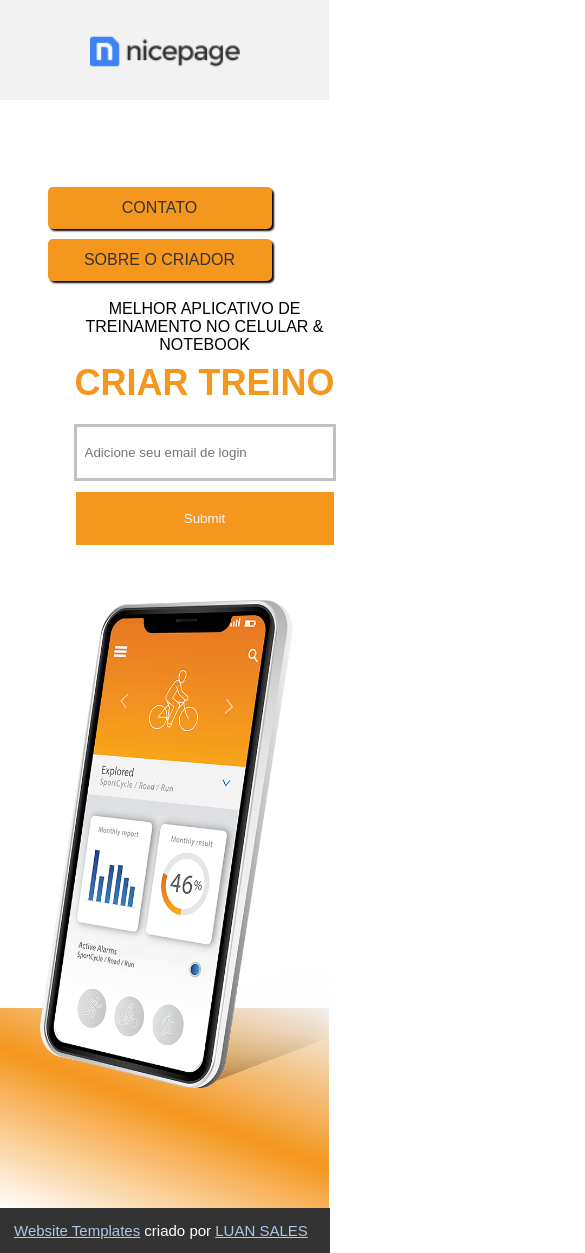
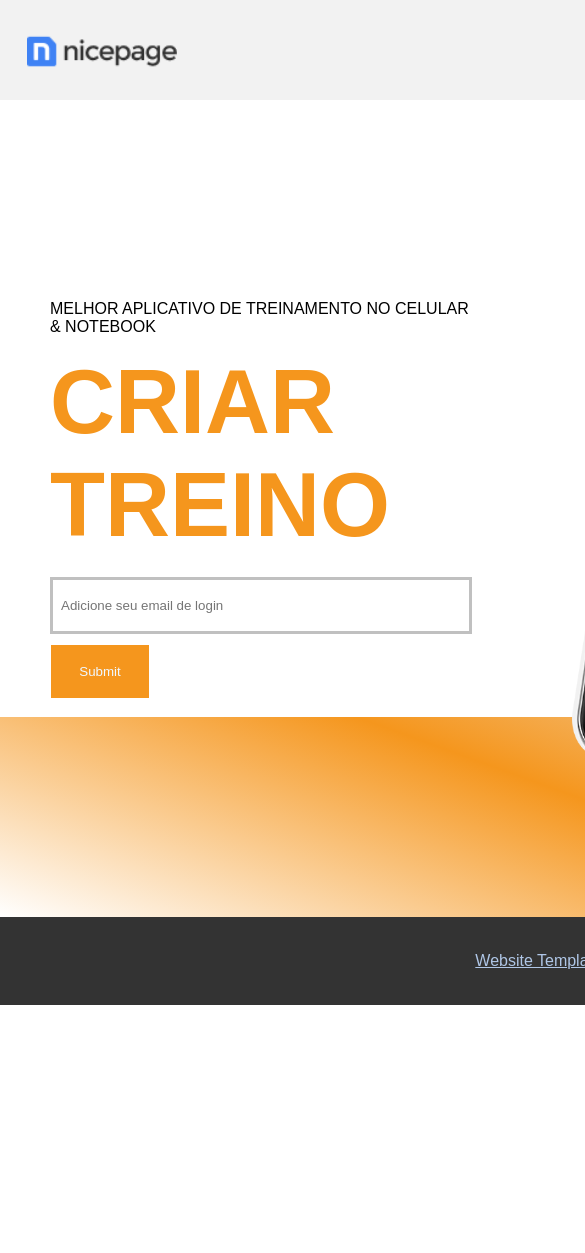
Before and after one commit to LuanSalesx/luan.github.io, a plain HTML site: page index.html in a window 390 px wide. Shown: the top 1253 px of the page, 585 px wide, since content can reach past the window. After the commit the page ends 1005 px from the top, so only its background shows below. Drawn offline with Linux system fonts and the light colour scheme; files whose address does not match are found by name.

Commit message:
remove for media.

```diff
--- a/style/style.css
+++ b/style/style.css
@@ -109,65 +109,3 @@ footer{
 footer a{
     color: #AFC6E6;
 }
-
-@media(max-width:800px) {
-    header{
-        width: 329px;
-        text-align: center;
-    }
-    header .menu {
-        flex-direction: column;
-        align-items:center;
-        margin-top: 80px;
-    }
-    header .menu .contato, .sobre-contato {
-        margin-bottom: 10px;
-        text-align: center;
-        width: 200px;
-    }
-    header .menu .contato:hover{
-        background-color: #Ffff
-    }
-    header .menu .sobre-contato:hover{
-        background-color: #ffff;
-        color: #F5961D;
-    }
-    header .menu .contato a:hover{
-        color: #F5961D;
-    }
-    .sobre-contato a:hover{
-        color: #F5961D;
-    }
-    .text1 {
-    margin-bottom: 8px;
-    }
-    .text2 h1{
-        font-size: 36px;
-    }
-    .button{
-        width: 260px;
-    }
-    .email{
-        width: 240px;
-    }
-
-    .container-da-img{
-        margin-top: 500px;
-        margin-left: -319px;
-    }
-    img{
-        width: 350px;
-    }
-    .target{
-        width: 329px;
-    }
-    .section1{
-        text-align: center;
-    }
-    footer{
-        width: 302px;
-        padding: 14px;
-        text-align: justify;
-        font-size: 15px;
-    }
-}
```
